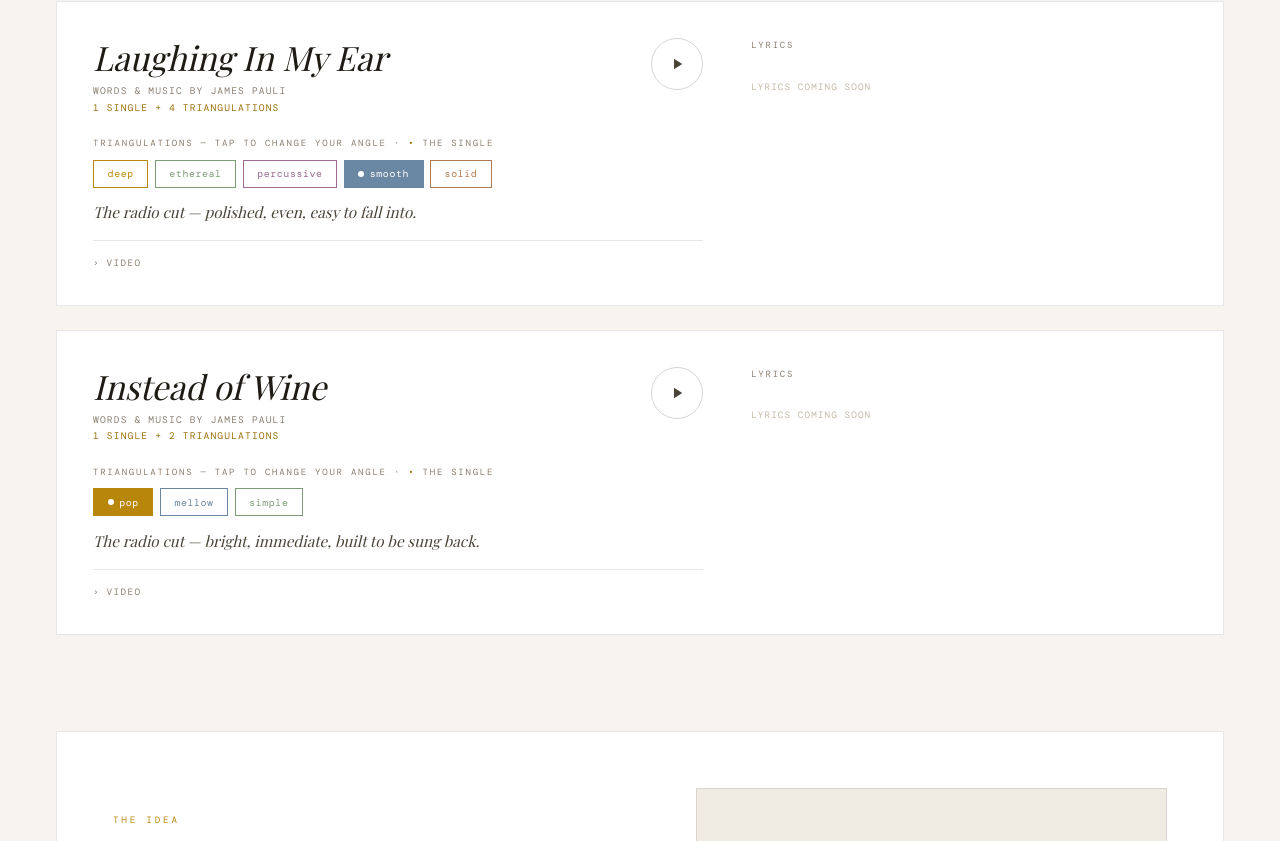
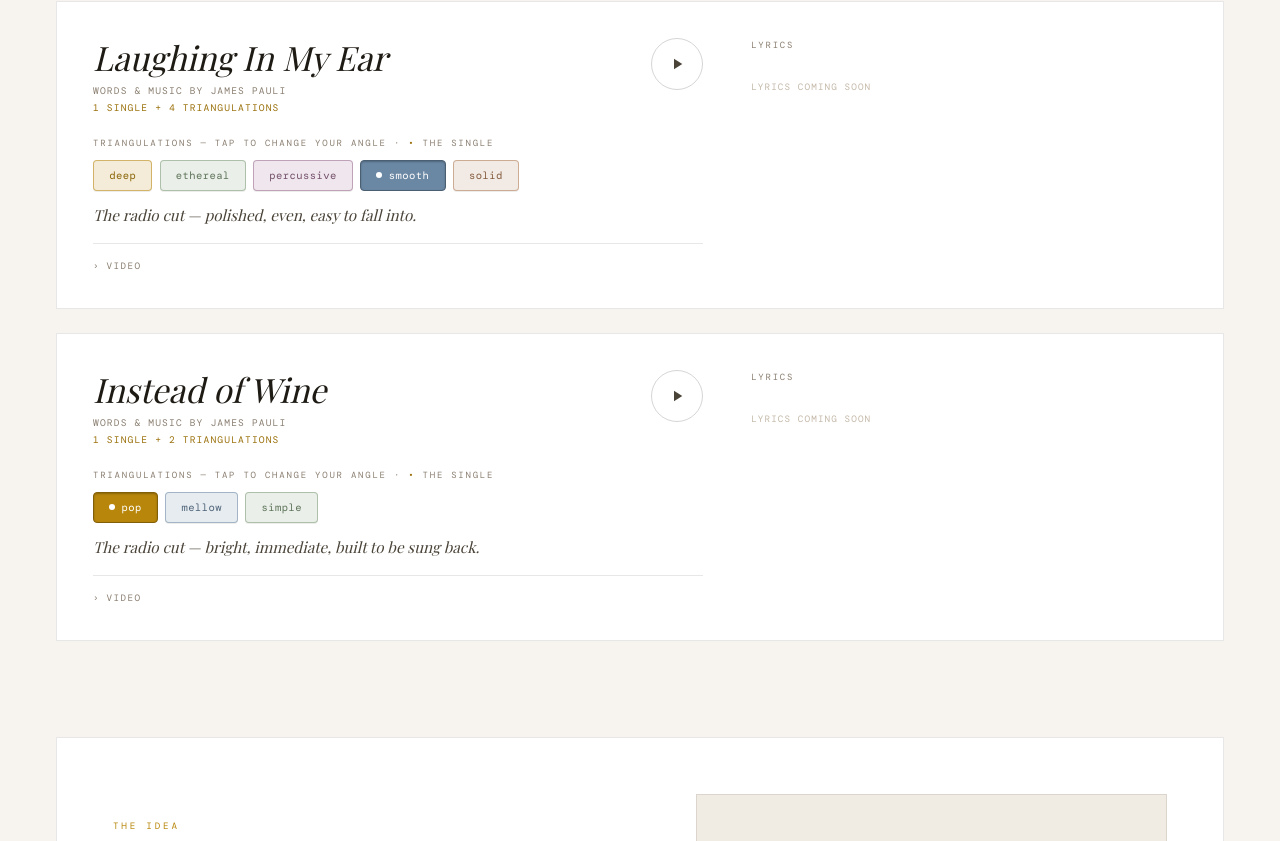
Before and after one commit to Flective/song-time-traveler, a plain HTML site: page index.html in a window 1280 px wide. Shown: the part 864-1705 px from the top of the page. Drawn offline with nearby package versions, Linux system fonts and the light colour scheme; a web font is replaced by a local one.

Commit message:
button styling

```diff
--- a/index.html
+++ b/index.html
@@ -163,16 +163,30 @@ body::before {
   font-family: 'DM Mono', monospace; font-size: 0.56rem; letter-spacing: 0.2em;
   text-transform: uppercase; color: var(--ink-muted); margin-bottom: 0.6rem;
 }
-.tri-row { display: flex; gap: 0.4rem; flex-wrap: wrap; margin-bottom: 0.85rem; }
+.tri-row { display: flex; gap: 0.45rem; flex-wrap: wrap; margin-bottom: 0.85rem; }
 .tri-btn {
-  font-family: 'DM Mono', monospace; font-size: 0.62rem; letter-spacing: 0.06em;
-  padding: 0.4rem 0.85rem; border: 1px solid var(--btn-color, var(--border-mid));
-  background: transparent; color: var(--btn-color, var(--ink-mid));
+  font-family: 'DM Mono', monospace; font-size: 0.66rem; letter-spacing: 0.04em;
+  padding: 0.5rem 0.95rem;
+  border: 1px solid color-mix(in srgb, var(--btn-color, var(--ink-mid)) 55%, #000 0%);
+  border-radius: 4px;
+  background: color-mix(in srgb, var(--btn-color, var(--ink-mid)) 16%, #fff);
+  color: color-mix(in srgb, var(--btn-color, var(--ink-mid)) 75%, #000);
   cursor: pointer; transition: all var(--transition); text-transform: lowercase;
-  display: inline-flex; align-items: center; gap: 0.35rem;
+  font-weight: 500;
+  display: inline-flex; align-items: center; gap: 0.4rem;
+  box-shadow: 0 1px 0 rgba(30,26,20,0.08);
 }
-.tri-btn:hover { background: var(--btn-color, var(--accent)); color: #fff; border-color: var(--btn-color, var(--accent)); }
-.tri-btn.active { background: var(--btn-color, var(--ink)); color: #fff; border-color: var(--btn-color, var(--ink)); }
+.tri-btn:hover {
+  background: color-mix(in srgb, var(--btn-color, var(--accent)) 32%, #fff);
+  border-color: var(--btn-color, var(--accent));
+  transform: translateY(-1px);
+  box-shadow: 0 2px 6px rgba(30,26,20,0.14);
+}
+.tri-btn.active {
+  background: var(--btn-color, var(--ink)); color: #fff;
+  border-color: color-mix(in srgb, var(--btn-color, var(--ink)) 70%, #000);
+  box-shadow: inset 0 1px 2px rgba(0,0,0,0.25);
+}
 .tri-btn .dot { width: 6px; height: 6px; border-radius: 50%; background: currentColor; display: inline-block; }
 
 .tri-blurb {
```
